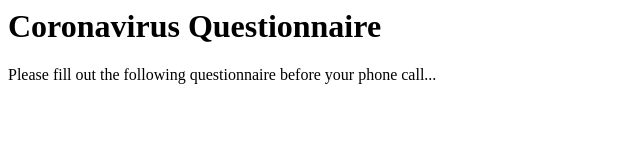
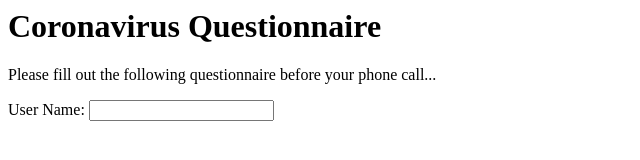
Before and after one commit to rootdown001/survey_form, a plain HTML site: page index.html in a window 1280 px wide. Shown: the whole page, without its empty margins (0-640 px from the left). Drawn offline with Linux system fonts and the light colour scheme.

Commit message:
begining form

```diff
--- a/index.html
+++ b/index.html
@@ -8,11 +8,21 @@
     <h1 id="title">Coronavirus Questionnaire</h1>
 
     <!--user story 2-->
-
     <p id="description">Please fill out the following questionnaire before your phone call...</p>
 
+    <!--user story 3-->
+    <form id="survey-form">
+        <div class="form-group">
 
+            <label>User Name:</label>
+            <input
+                type="text"
 
+                />
+
+        </div>
+
+    </form>
 
 
 
```
